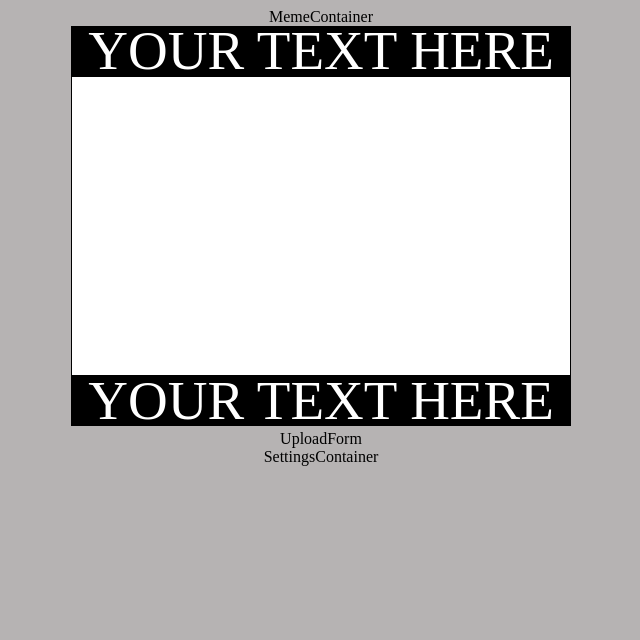
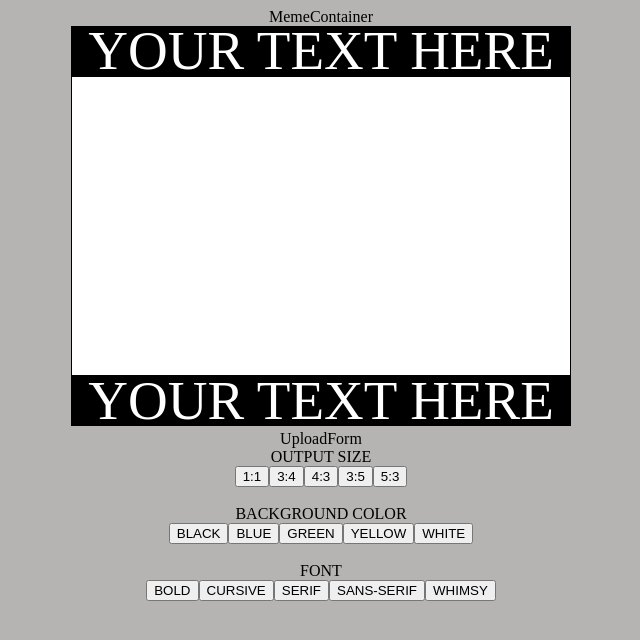
Before and after one commit to amandena/react-meme-generator, a React (Create React App) app: page / in a window 1280 px wide. Shown: the top 640 px of the page, without its empty margins (319-959 px from the left). Built offline with nearby package versions, Linux system fonts and the light colour scheme.

Commit message:
added buttons and labels

```diff
--- a/src/containers/SettingsContainer.js
+++ b/src/containers/SettingsContainer.js
@@ -3,8 +3,31 @@ import React from 'react'
 class SettingsContainer extends React.Component {
   render() {
     return(
-      <div>
-        SettingsContainer
+      <div className='settings'>
+        <label>OUTPUT SIZE</label><br/>
+          <button>1:1</button>
+          <button>3:4</button>
+          <button>4:3</button>
+          <button>3:5</button>
+          <button>5:3</button>
+
+        <br/><br/>
+
+        <label>BACKGROUND COLOR</label><br/>
+          <button>BLACK</button>
+          <button>BLUE</button>
+          <button>GREEN</button>
+          <button>YELLOW</button>
+          <button>WHITE</button>
+
+        <br/><br/>
+
+        <label>FONT</label><br/>
+          <button>BOLD</button>
+          <button>CURSIVE</button>
+          <button>SERIF</button>
+          <button>SANS-SERIF</button>
+          <button>WHIMSY</button>
       </div>
     )
   }
```
